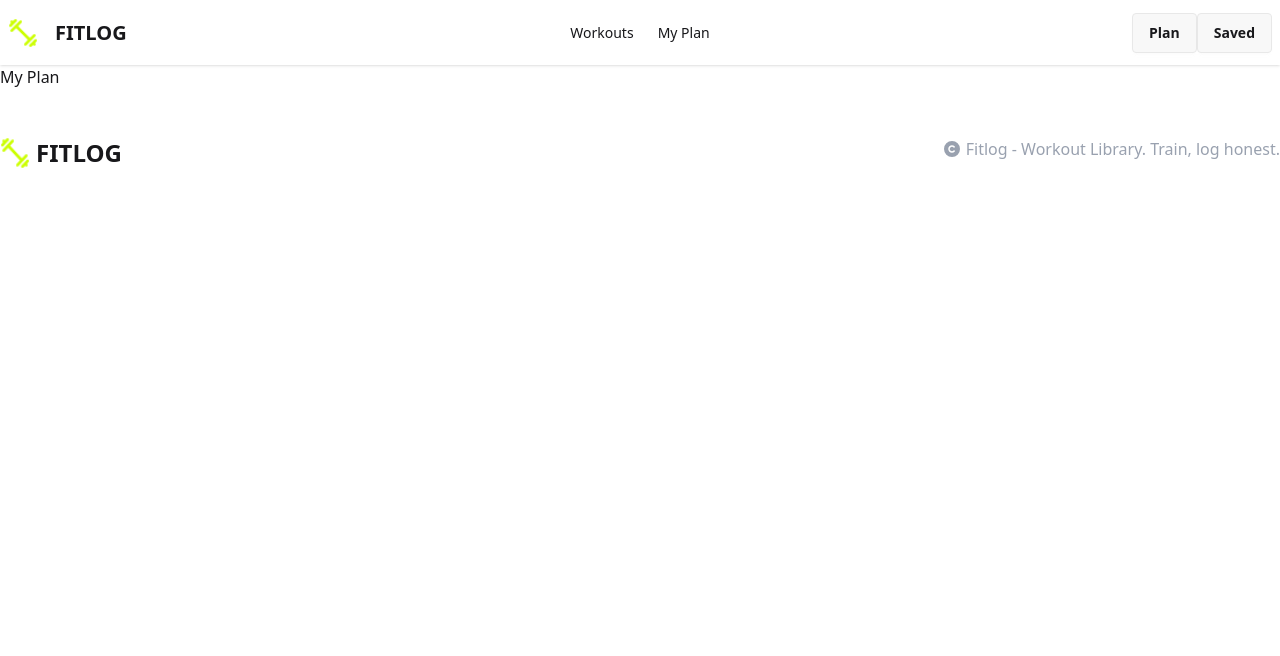
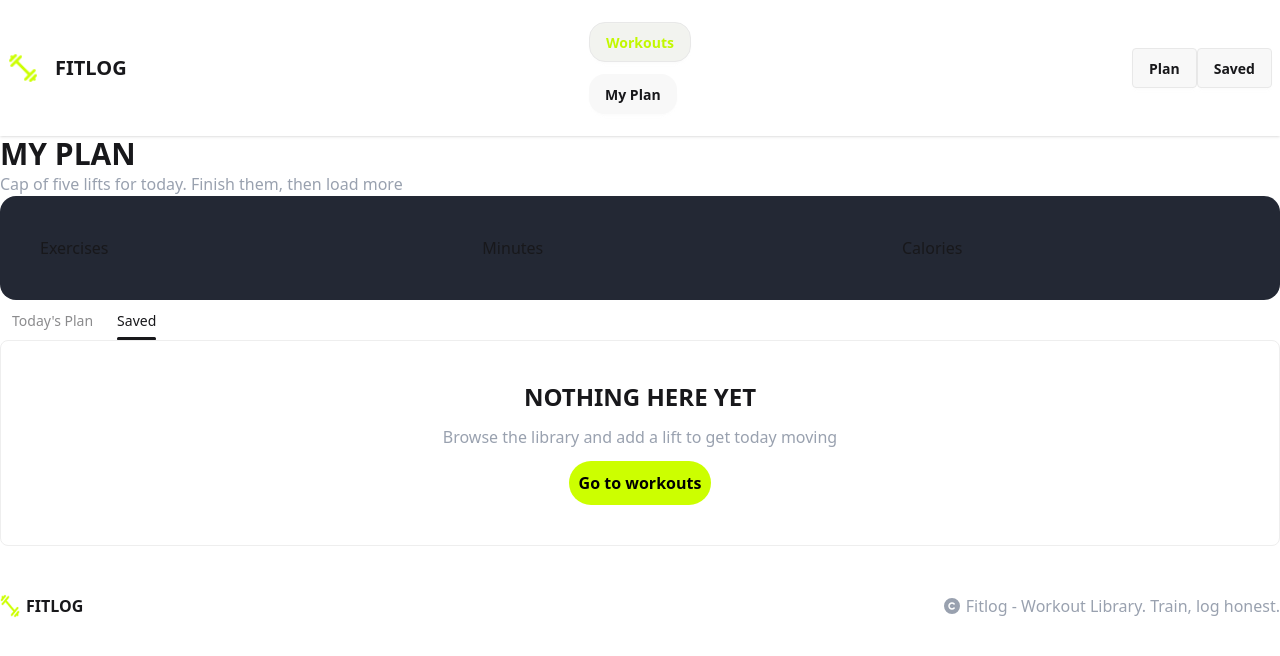
Before and after one commit to Iqbalsami12/my-fit-log, a Next.js app: page /myPlan in a window 1280 px wide. Shown: the top 656 px of the page. Built offline with nearby package versions, Linux system fonts and the light colour scheme.

Commit message:
completed context and plan tabs

```diff
--- a/package.json
+++ b/package.json
@@ -14,7 +14,8 @@
     "@fortawesome/react-fontawesome": "^3.5.0",
     "next": "16.3.6",
     "react": "19.2.8",
-    "react-dom": "19.2.8"
+    "react-dom": "19.2.8",
+    "react-toastify": "^11.1.0"
   },
   "devDependencies": {
     "@tailwindcss/postcss": "^4",
--- a/src/app/layout.tsx
+++ b/src/app/layout.tsx
@@ -7,6 +7,8 @@ import { Geist, Geist_Mono } from "next/font/google";
 import "./globals.css";
 import Navbar from "@/common/Navbar";
 import Footer from "@/common/Footer";
+import WorkoutProvider from "@/context/WorkoutContext";
+import { ToastContainer } from "react-toastify";
 
 
 const geistSans = Geist({
@@ -31,13 +33,17 @@ export default function RootLayout({ children }: LayoutProps<"/">) {
       className={`${geistSans.variable} ${geistMono.variable} h-full antialiased`}
     >
       <body className="min-h-full flex flex-col">
-        <Navbar></Navbar>
+       <WorkoutProvider>
+         <Navbar></Navbar>
 
         {children
 
         }
         <Footer></Footer>
 
+        <ToastContainer></ToastContainer>
+       </WorkoutProvider>
+
         </body>
     </html>
   );
--- /dev/null
+++ b/src/app/myPlan/ListCards.tsx
@@ -0,0 +1,41 @@
+import { IWorkout } from '@/workoutTypes';
+import { faBurn, faClock, faStar } from '@fortawesome/free-solid-svg-icons';
+import { FontAwesomeIcon } from '@fortawesome/react-fontawesome';
+import Image from 'next/image';
+import Link from 'next/link';
+import React from 'react';
+
+interface ListCardProps{
+    exercise: IWorkout
+}
+
+const ListCards = ({exercise}:ListCardProps) => {
+    return (
+        <div className='container mx-auto flex justify-between'>
+          <div className='flex gap-2.5'>
+              <Image
+            src={exercise.image}
+            alt={exercise.name}
+            width={100}
+            height={70}
+            />
+           <div>
+             <h2 className='font-bold text-2xl'> {exercise.name} </h2>
+
+            <ul className='flex flex-col gap-1.5'>
+    <li><FontAwesomeIcon icon={faClock} /> Duration</li>
+    <li><FontAwesomeIcon icon={faBurn} />{exercise.caloriesBurned} kcal</li>
+    <li><FontAwesomeIcon icon={faStar} />{exercise.rating}</li>
+   </ul>
+           </div>
+
+          </div>
+          <div>
+            <Link href={`http://localhost:3000/workouts/3`} className='rounded-3xl bg-[#CCFF00] p-2.5 font-bold text-black'>View Details</Link>
+
+          </div>
+        </div>
+    );
+};
+
+export default ListCards;
--- a/src/app/myPlan/page.tsx
+++ b/src/app/myPlan/page.tsx
@@ -1,11 +1,74 @@
-import React from 'react';
+'use client'
+import { WorkoutContext } from '@/context/WorkoutContext';
+import { IWorkout } from '@/workoutTypes';
+import Link from 'next/link';
+import React, { useContext } from 'react';
+import ListCards from './ListCards';
 
-const MyPlanPage = () => {
+const PlannedPage = () => {
+    const { plannedWorkouts, savedWorkouts } = useContext(WorkoutContext)
     return (
-        <div>
-            <h2>My Plan</h2>
+        <div className='container mx-auto'>
+            <h2 className='font-bold text-3xl'>MY PLAN</h2>
+            <p className='text-gray-400'>Cap of five lifts for today. Finish them, then load more</p>
+
+            <table className='bg-[#232834] rounded-2xl w-full'>
+                <tbody>
+                    <tr>
+                        <td className='p-10' >Exercises</td>
+                        <td className='p-10'>Minutes</td>
+                        <td className='p-10'>Calories</td>
+                    </tr>
+                    <tr>
+                        <td></td>
+                        <td></td>
+                        <td></td>
+                    </tr>
+
+                </tbody>
+            </table>
+                <div>
+                    {/* name of each tab group should be unique */}
+                    <div className="tabs tabs-border">
+                        <input type="radio" name="my_tabs_2" className="tab" aria-label="Today's Plan" />
+                        <div className="tab-content border-base-300 bg-base-100 p-10">
+                            {
+                                plannedWorkouts.length>0?
+                                (plannedWorkouts.map((workout:IWorkout) =>{
+                                    return <ListCards key={workout.id} exercise={workout} />
+                                })):
+                                (
+                                   <div className='flex flex-col items-center justify-center gap-3'>
+                                     <p className='font-bold text-2xl'>NOTHING HERE YET</p>
+                                    <p className="text-gray-400">Browse the library and add a lift to get today moving </p>
+                                    <Link href='/workouts' className='font-bold text-black bg-[#CCFF00] rounded-3xl p-2.5 max'>Go to workouts</Link>
+                                   </div>
+                                )
+                            }
+                        </div>
+
+                        <input type="radio" name="my_tabs_2" className="tab" aria-label="Saved" defaultChecked />
+                        <div className="tab-content border-base-300 bg-base-100 p-10"> {
+                                savedWorkouts.length>0?
+                                (savedWorkouts.map((workout:IWorkout) =>{
+                                    return <ListCards key={workout.id} exercise={workout} />
+                                })):
+                                (
+                                   <div className='flex flex-col items-center justify-center gap-3'>
+                                     <p className='font-bold text-2xl'>NOTHING HERE YET</p>
+                                    <p className="text-gray-400">Browse the library and add a lift to get today moving </p>
+                                    <Link href='/workouts' className='font-bold text-black bg-[#CCFF00] rounded-3xl p-2.5 max'>Go to workouts</Link>
+                                   </div>
+                                )
+                            }
+                            </div>
+
+
+                    </div>
+                </div>
+
         </div>
     );
 };
 
-export default MyPlanPage;
+export default PlannedPage;
--- a/src/app/page.tsx
+++ b/src/app/page.tsx
@@ -0,0 +1,5 @@
+import { redirect } from "next/navigation";
+
+export default function Home(){
+    redirect('/workouts')
+}
--- a/src/app/workouts/[id]/page.tsx
+++ b/src/app/workouts/[id]/page.tsx
@@ -96,7 +96,7 @@ const WorkoutDetailsPage = async({params}: IWorkoutDetailsProps) => {
                 )
                 )}
             </ol>
-                <AddOrSaved></AddOrSaved>
+                <AddOrSaved workout={workout}></AddOrSaved>
 
             </div>
         </div>
--- a/src/common/Footer.tsx
+++ b/src/common/Footer.tsx
@@ -10,10 +10,10 @@ const Footer = () => {
                 <Image
                 src='/assets/logo.png'
                 alt='logo'
-                width={30}
-                height={30}
+                width={20}
+                height={20}
                 />
-                <h2 className='font-bold text-2xl'>FITLOG</h2>
+                <h2 className='font-bold text-[16px]'>FITLOG</h2>
             </div>
                 <div>
                     <p className='text-gray-400'> <FontAwesomeIcon icon={faCopyright}/> Fitlog - Workout Library. Train, log honest. </p>
--- /dev/null
+++ b/src/common/NavButtons.tsx
@@ -0,0 +1,34 @@
+'use client'
+import Link from 'next/link';
+import React, { useState } from 'react';
+
+const NavButtons = () => {
+     const [navButtons, setNavbuttons] = useState("Workouts")
+
+    const handleNavButtons= (type: "Workouts" | "My Plan") => {
+        setNavbuttons(type)
+    }
+    return (
+        <div>
+            <li><Link href='/workouts' >
+
+
+        <button onClick={() => handleNavButtons("Workouts")}
+                type="submit" className={`${navButtons=== "Workouts" ? 'btn bg-[#f2f3ef] text-[#C2F800]' : ""} btn rounded-2xl`}> Workouts</button>
+
+
+        </Link>
+        </li>
+
+        <li>
+            <Link href='/myPlan'>
+            <button onClick={() => handleNavButtons("My Plan")}
+                type="submit" className={`${navButtons=== "My Plan" ? 'btn bg-[#f2f3ef] text-[#C2F800]' : ""} border-0 btn rounded-2xl`}> My Plan</button>
+
+            </Link>
+            </li>
+        </div>
+    );
+};
+
+export default NavButtons;
--- a/src/common/Navbar.tsx
+++ b/src/common/Navbar.tsx
@@ -1,15 +1,15 @@
 import Image from 'next/image';
-import Link from 'next/link';
 import React from 'react';
+import NavButtons from './NavButtons';
 
 
 
 const Navbar = () => {
 
+
+
     const links = <>
-        <li><Link href='/workouts' >Workouts</Link></li>
-
-        <li><Link href='/myPlan'>My Plan</Link></li>
+        <NavButtons></NavButtons>
     </>
     return (
         <div className="navbar bg-base-100 shadow-sm container mx-auto">
@@ -39,7 +39,7 @@ const Navbar = () => {
                 </ul>
             </div>
             <div className="navbar-end">
-                <a className="btn">Plan</a>
+                <a className="btn">Plan </a>
                 <a className="btn">Saved</a>
             </div>
         </div>
--- /dev/null
+++ b/src/context/WorkoutContext.tsx
@@ -0,0 +1,27 @@
+'use client'
+
+import React, { createContext, ReactNode, useState } from 'react';
+
+export const WorkoutContext = createContext({})
+
+const WorkoutProvider = ({children}:{children:ReactNode}) => {
+
+    const [plannedWorkouts, setPlannedWorkouts] = useState([])
+
+    const [savedWorkouts, setSavedWorkouts] = useState([])
+
+    const sharedData = {
+        plannedWorkouts,
+        setPlannedWorkouts,
+        savedWorkouts,
+        setSavedWorkouts
+    }
+
+
+    return (
+        <WorkoutContext.Provider value={sharedData}>{children}</WorkoutContext.Provider>
+
+    );
+};
+
+export default WorkoutProvider;
```
Also changed, not shown: src/common/addOrSaved.tsx (+25 -4 lines), 1 other file (tests, documents, lock files or other folders).
